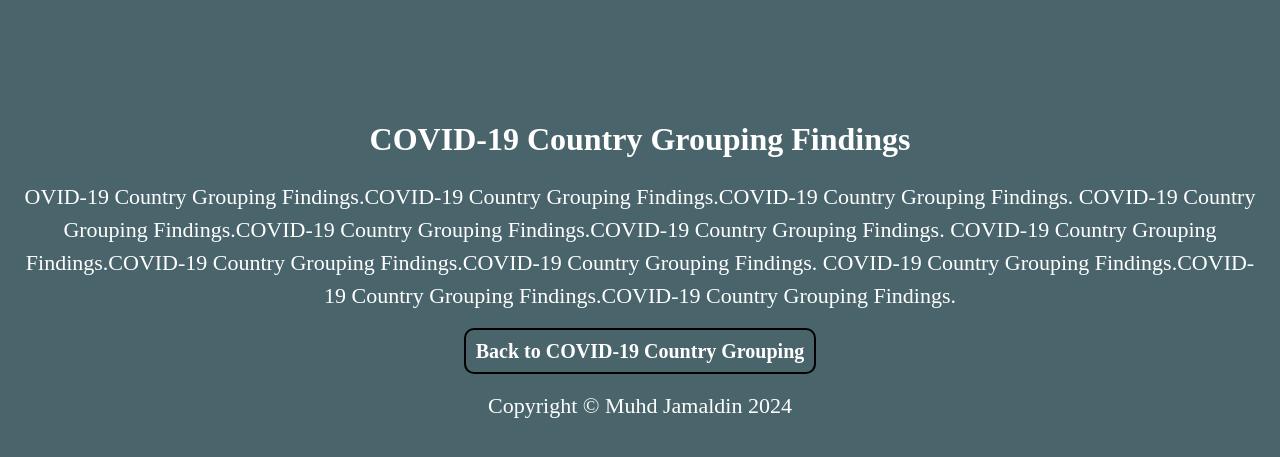
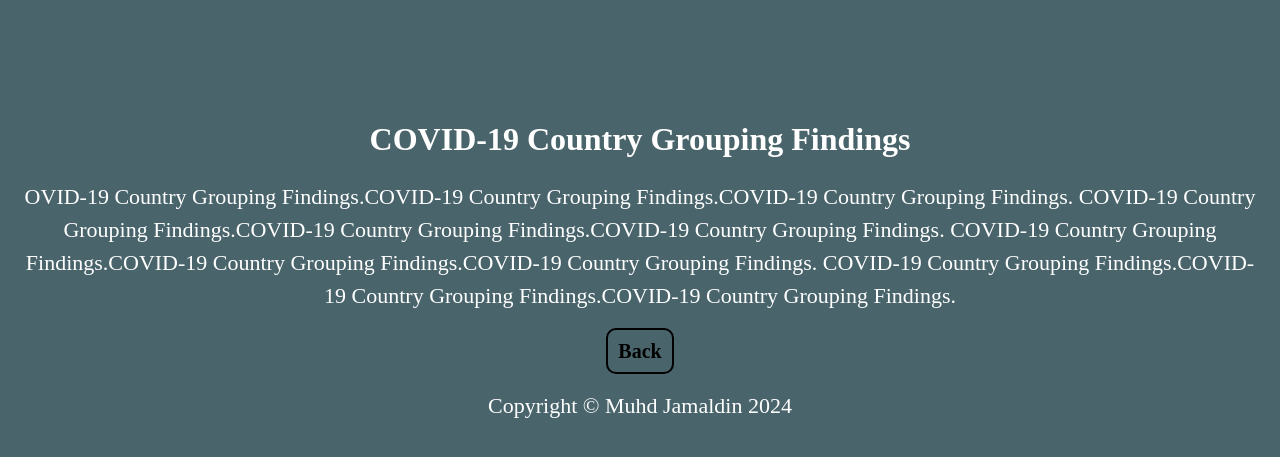
Before and after one commit to Md-Khid/Md-Khid, a Jekyll site: the page findings/1.html, which Jekyll copies as it is, in a window 1280 px wide. Shown: the top 457 px of the page. Built offline with Jekyll 4.4.1, drawn with Linux system fonts in a browser that asks for light colours.

Commit message:
Update 1.html

```diff
--- a/findings/1.html
+++ b/findings/1.html
@@ -63,9 +63,9 @@
     COVID-19 Country Grouping Findings.COVID-19 Country Grouping Findings.COVID-19 Country Grouping Findings.
     </p>
     <!-- Back Button -->
- <p style="text-align: center;">
-    <a href="javascript:history.back()" class="back-link" style="border: 2px solid black; padding: 10px; text-decoration: none; border-radius: 10px;">
-        <strong>Back to COVID-19 Country Grouping</strong>
+<p style="text-align: center;">
+    <a href="javascript:history.back()" class="back-link" style="border: 2px solid black; padding: 10px; text-decoration: none; border-radius: 10px; color: black;">
+        <strong>Back</strong>
     </a>
 </p>
 
```
